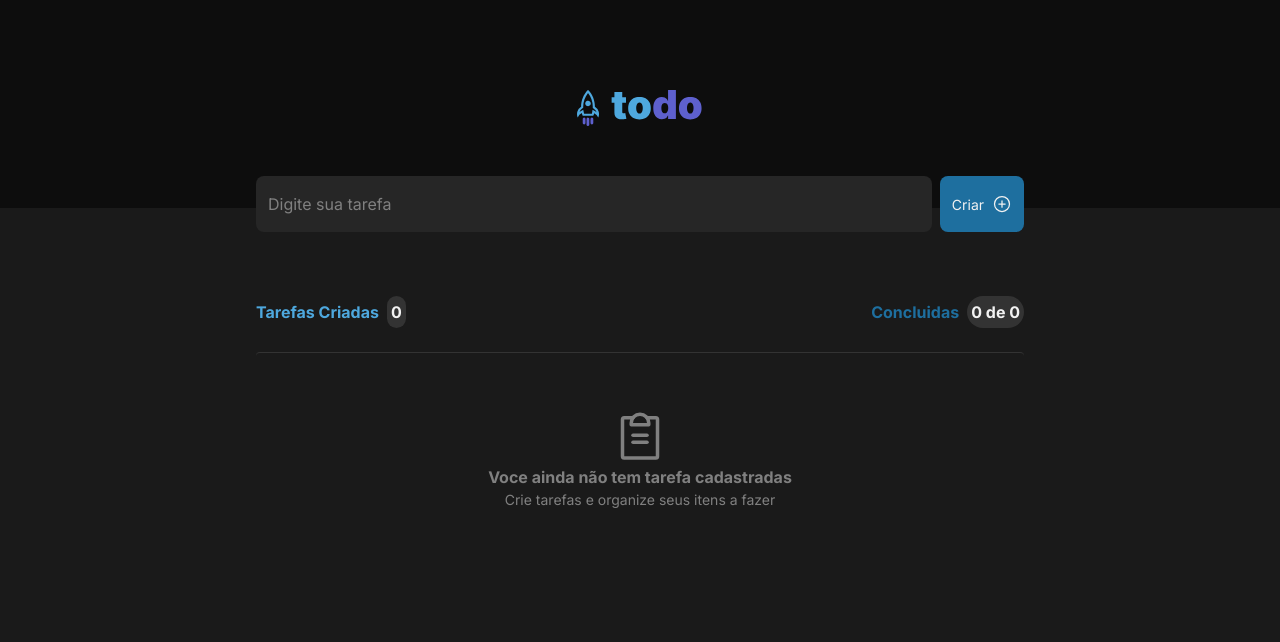
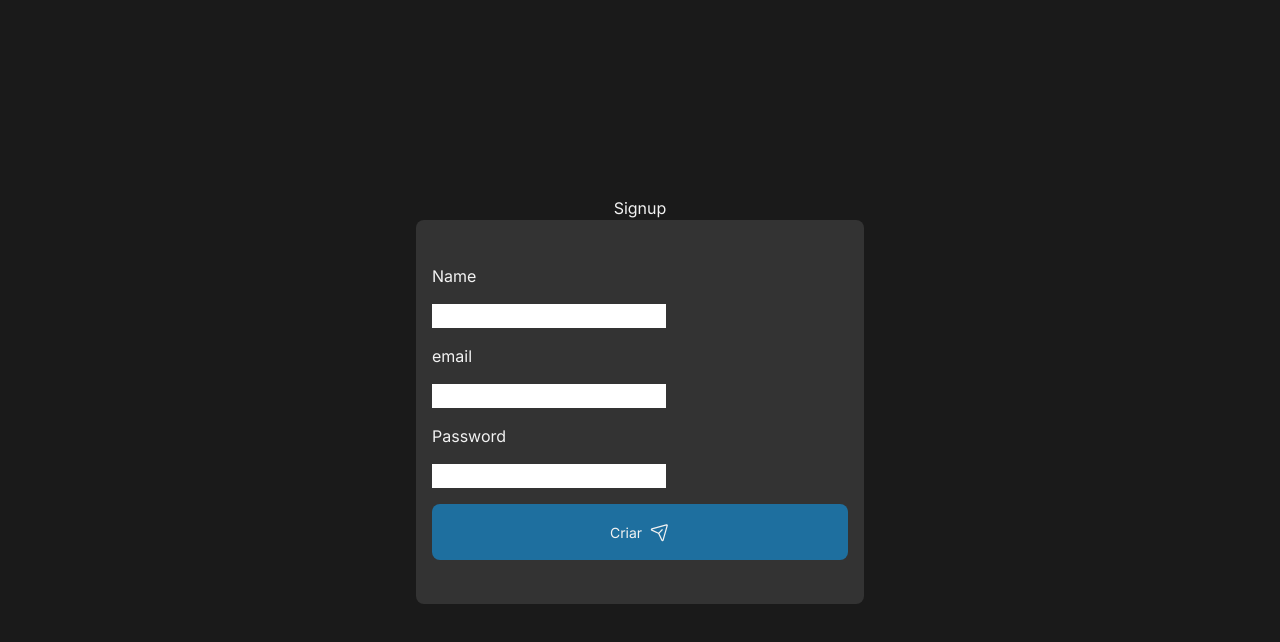
Before and after one commit to bsvleste/todolist-ignite, a React (Vite) app: page /signup in a window 1280 px wide. Shown: the top 642 px of the page. Built offline with nearby package versions, Linux system fonts and the light colour scheme.

Commit message:
add pages signup e sigin

```diff
--- a/package.json
+++ b/package.json
@@ -12,9 +12,11 @@
     "@radix-ui/react-checkbox": "^1.0.1",
     "@radix-ui/react-slot": "^1.0.1",
     "clsx": "^1.2.1",
+    "firebase": "^9.18.0",
     "phosphor-react": "^1.4.1",
     "react": "^18.2.0",
-    "react-dom": "^18.2.0"
+    "react-dom": "^18.2.0",
+    "react-router-dom": "^6.9.0"
   },
   "devDependencies": {
     "@types/react": "^18.0.24",
--- a/src/App.tsx
+++ b/src/App.tsx
@@ -1,18 +1,11 @@
-import { PlusCircle, TextT, Trash } from 'phosphor-react'
-import { useState } from 'react'
-import { Button } from './components/Button'
-import { TextInput } from './components/TextInput'
-import { Text } from './components/Text'
-import { Checkbox } from './components/Checkbox'
-import { Header } from './components/Header'
-import { Todo } from './components/Todo'
+import { BrowserRouter } from 'react-router-dom'
+import { TodoList } from './pages/TodoList'
+import { Router } from './Router'
 
 export function App() {
-
   return (
-    <>
-      <Header/>
-      <Todo/>
-    </>
+    <BrowserRouter>
+      <Router />
+    </BrowserRouter>
   )
 }
--- /dev/null
+++ b/src/Router.tsx
@@ -0,0 +1,14 @@
+import { Routes, Route, useLocation } from 'react-router-dom'
+import { Signin } from './pages/Signin'
+import { Signup } from './pages/Signup'
+import { TodoList } from './pages/TodoList'
+
+export function Router() {
+  return (
+    <Routes>
+      <Route path="/" element={<Signin />} />
+      <Route path="/signup" element={<Signup />} />
+      <Route path="/todo" element={<TodoList />} />
+    </Routes>
+  )
+}
--- a/src/components/Button/index.tsx
+++ b/src/components/Button/index.tsx
@@ -18,13 +18,14 @@ function ButtonIcon({ children }: ButtonIconProps) {
         </Slot>
     )
 }
-function ButtonRoot({size="md",children,className,...props}:ButtonProps){
-        return(
+function ButtonRoot({ size = "md", children, className, ...props }: ButtonProps) {
+    return (
         <button className={clsx(
             'flex  justify-center items-center gap-2 transition-colors ',
             {
                 'w-6 h-6 rounded hover:bg-gray-400 hover:text-danger': size === 'sm',
                 'w-24 h-14 bg-blue-dark  hover:bg-blue rounded-lg disabled:bg-blue-dark disabled:cursor-not-allowed': size === 'md',
+                'w-full h-14 bg-blue-dark  hover:bg-blue rounded-lg disabled:bg-blue-dark disabled:cursor-not-allowed': size === 'lg',
 
             },
             className)}{...props}>
--- a/src/global.css
+++ b/src/global.css
@@ -4,4 +4,5 @@
 
 body{
     @apply bg-gray-600 text-gray-100
+
 }
--- /dev/null
+++ b/src/pages/Signin/index.tsx
@@ -0,0 +1,8 @@
+export function Signin() {
+  return (
+    <>
+      <h1>Ola siginin</h1>
+      <a href="/signup">Não tem conta, clique aqui para criar uma.</a>
+    </>
+  )
+}
--- /dev/null
+++ b/src/pages/Signup/index.tsx
@@ -0,0 +1,34 @@
+import { PaperPlaneTilt } from "phosphor-react";
+import { Button } from "../../components/Button";
+import { Text } from "../../components/Text";
+
+export function Signup() {
+  return (
+    <div className="flex justify-center items-center flex-col h-screen ">
+      <h1>Signup</h1>
+      <div className="flex justify-center items-start flex-col gap-4 max-w-md w-11/12 h-96 px-4 bg-gray-400  mx-3 rounded-lg">
+        <label htmlFor="name">
+          Name
+        </label>
+        <input type="text" name="name" id='name' />
+        <label htmlFor="email">
+          email
+        </label>
+        <input type="text" name="email" id='email' />
+        <label htmlFor="password">
+          Password
+        </label>
+        <input type="password" name="password" id='password' />
+        <Button.Root size="lg">
+          <Text>
+            Criar
+          </Text>
+          <Button.Icon >
+            <PaperPlaneTilt />
+          </Button.Icon>
+        </Button.Root>
+      </div>
+    </div>
+
+  )
+}
--- /dev/null
+++ b/src/pages/TodoList/index.tsx
@@ -0,0 +1,11 @@
+import { Header } from "../../components/Header";
+import { Todo } from "../../components/Todo";
+
+export function TodoList() {
+  return (
+    <>
+      <Header />
+      <Todo />
+    </>
+  )
+}
```
Also changed, not shown: src/utils/firebaseConfig.ts (added, +22 -0 lines), src/utils/isAuthenticated.ts (added, +9 -0 lines), 1 other file (tests, documents, lock files or other folders). Lines whose indentation alone changed are shown as unchanged.
